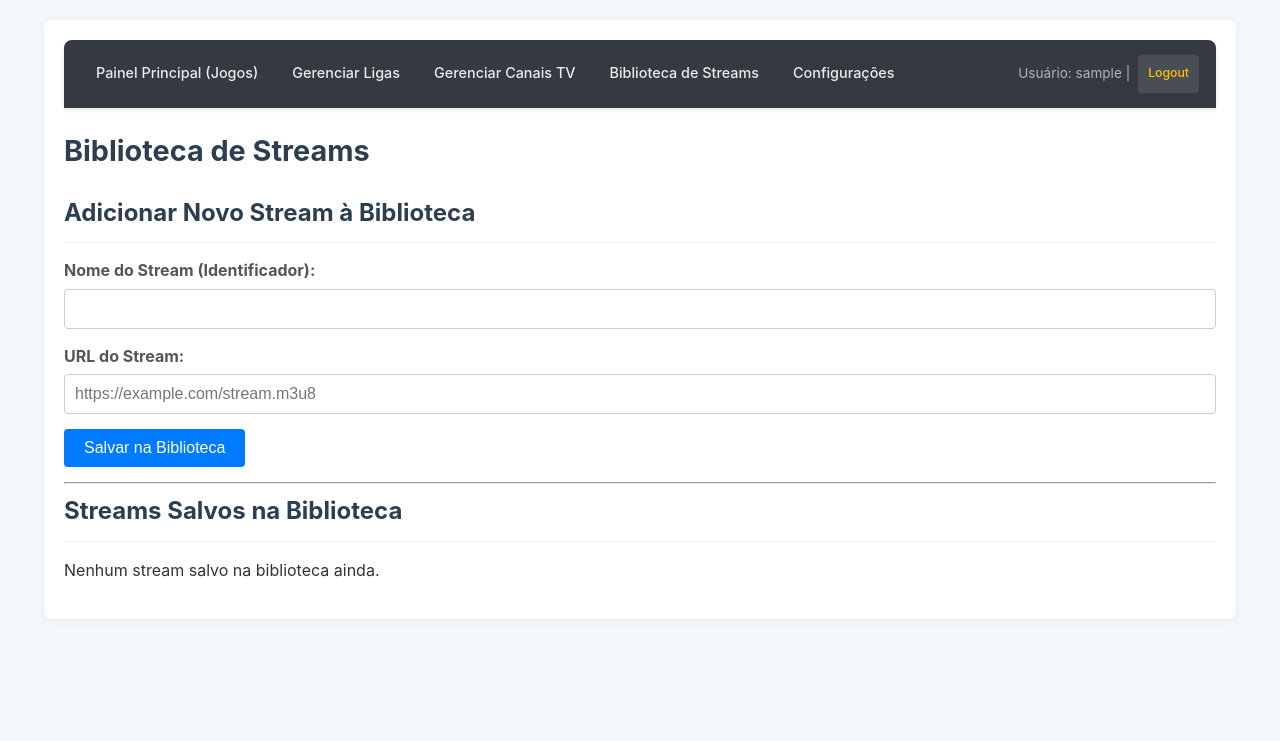
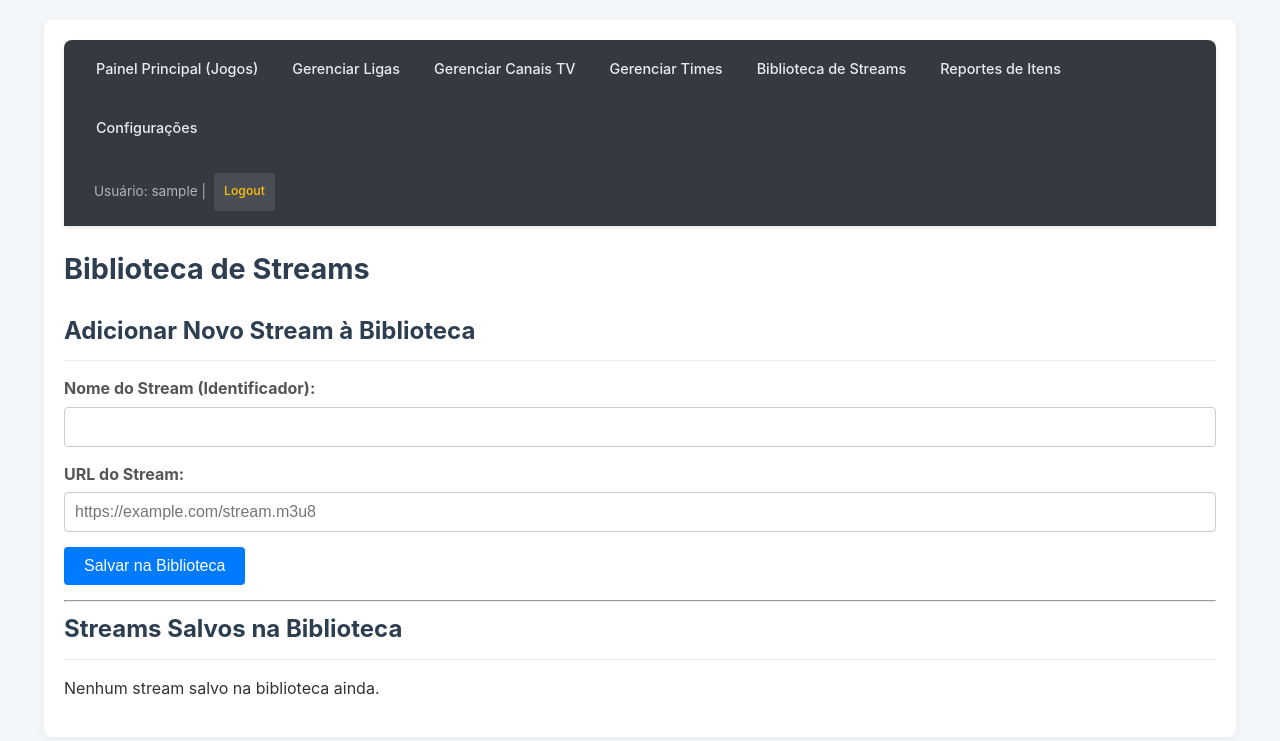
Before and after one commit to XpGameFps/futebol-online, a PHP site: page /admin/manage_saved_streams.php in a window 1280 px wide. Shown: the top 741 px of the page. Run offline with PHP 8.4, Linux system fonts and the light colour scheme; the visitor is signed in with stand-in values (Sample User, id 1); data that the repository does not hold is empty.

Commit message:
fix(admin): v14.6 - Garante consistência do link "Reportes de Itens" na navegação
Este commit (v14.6) corrige a visibilidade do link "Reportes de Itens" no menu de navegação do painel de administração.

O link `<a href="manage_item_reports.php">Reportes de Itens</a>` foi adicionado ou verificado em todos os arquivos de gerenciamento e edição relevantes (como manage_leagues.php, manage_channels.php, edit_league.php, etc.), garantindo que apareça consistentemente entre "Biblioteca de Streams" e "Configurações".

```diff
--- a/admin/edit_channel.php
+++ b/admin/edit_channel.php
@@ -153,6 +153,7 @@ if ($_SERVER["REQUEST_METHOD"] == "GET" && isset($_SESSION['general_message']['m
                 <a href="manage_channels.php">Gerenciar Canais TV</a>
                 <a href="manage_teams.php">Gerenciar Times</a>
                 <a href="manage_saved_streams.php">Biblioteca de Streams</a>
+                <a href="manage_item_reports.php">Reportes de Itens</a>
                 <a href="manage_settings.php">Configurações</a>
             </div>
             <div class="nav-user-info">
--- a/admin/edit_league.php
+++ b/admin/edit_league.php
@@ -140,6 +140,7 @@ if ($_SERVER["REQUEST_METHOD"] == "GET" && isset($_SESSION['general_message']['m
                 <a href="manage_channels.php">Gerenciar Canais TV</a>
                 <a href="manage_teams.php">Gerenciar Times</a>
                 <a href="manage_saved_streams.php">Biblioteca de Streams</a>
+                <a href="manage_item_reports.php">Reportes de Itens</a>
                 <a href="manage_settings.php">Configurações</a>
             </div>
             <div class="nav-user-info">
--- a/admin/edit_match.php
+++ b/admin/edit_match.php
@@ -219,6 +219,7 @@ if ($_SERVER["REQUEST_METHOD"] == "GET" && isset($_SESSION['general_message']['a
                 <a href="manage_channels.php">Gerenciar Canais TV</a>
                 <a href="manage_teams.php">Gerenciar Times</a>
                 <a href="manage_saved_streams.php">Biblioteca de Streams</a>
+                <a href="manage_item_reports.php">Reportes de Itens</a>
                 <a href="manage_settings.php">Configurações</a>
             </div>
             <div class="nav-user-info">
--- a/admin/edit_saved_stream.php
+++ b/admin/edit_saved_stream.php
@@ -121,7 +121,9 @@ if ($_SERVER["REQUEST_METHOD"] == "GET" && isset($_SESSION['general_message']['m
                 <a href="index.php">Painel Principal (Jogos)</a>
                 <a href="manage_leagues.php">Gerenciar Ligas</a>
                 <a href="manage_channels.php">Gerenciar Canais TV</a>
+                <a href="manage_teams.php">Gerenciar Times</a>
                 <a href="manage_saved_streams.php">Biblioteca de Streams</a>
+                <a href="manage_item_reports.php">Reportes de Itens</a>
                 <a href="manage_settings.php">Configurações</a>
             </div>
             <div class="nav-user-info">
--- a/admin/edit_stream.php
+++ b/admin/edit_stream.php
@@ -97,6 +97,7 @@ if ($_SERVER["REQUEST_METHOD"] == "GET" && isset($_SESSION['general_message']['a
                 <a href="manage_channels.php">Gerenciar Canais TV</a>
                 <a href="manage_teams.php">Gerenciar Times</a>
                 <a href="manage_saved_streams.php">Biblioteca de Streams</a>
+                <a href="manage_item_reports.php">Reportes de Itens</a>
                 <a href="manage_settings.php">Configurações</a>
             </div>
             <div class="nav-user-info">
--- a/admin/edit_team.php
+++ b/admin/edit_team.php
@@ -156,8 +156,9 @@ if ($_SERVER["REQUEST_METHOD"] == "GET" && isset($_SESSION['general_message']['m
             <a href="index.php">Painel Principal (Jogos)</a>
             <a href="manage_leagues.php">Gerenciar Ligas</a>
             <a href="manage_channels.php">Gerenciar Canais TV</a>
+            <a href="manage_teams.php">Gerenciar Times</a>
             <a href="manage_saved_streams.php">Biblioteca de Streams</a>
-            <a href="manage_teams.php">Gerenciar Times</a>
+            <a href="manage_item_reports.php">Reportes de Itens</a>
             <a href="manage_settings.php">Configurações</a>
         </div>
         <div class="nav-user-info">
--- a/admin/manage_channels.php
+++ b/admin/manage_channels.php
@@ -75,6 +75,7 @@ try {
                 <a href="manage_channels.php">Gerenciar Canais TV</a>
                 <a href="manage_teams.php">Gerenciar Times</a>
                 <a href="manage_saved_streams.php">Biblioteca de Streams</a>
+                <a href="manage_item_reports.php">Reportes de Itens</a>
                 <a href="manage_settings.php">Configurações</a>
             </div>
             <div class="nav-user-info">
--- a/admin/manage_leagues.php
+++ b/admin/manage_leagues.php
@@ -58,6 +58,7 @@ try {
                 <a href="manage_channels.php">Gerenciar Canais TV</a>
                 <a href="manage_teams.php">Gerenciar Times</a>
                 <a href="manage_saved_streams.php">Biblioteca de Streams</a>
+                <a href="manage_item_reports.php">Reportes de Itens</a>
                 <a href="manage_settings.php">Configurações</a>
             </div>
             <div class="nav-user-info">
--- a/admin/manage_saved_streams.php
+++ b/admin/manage_saved_streams.php
@@ -105,7 +105,9 @@ try {
                 <a href="index.php">Painel Principal (Jogos)</a>
                 <a href="manage_leagues.php">Gerenciar Ligas</a>
                 <a href="manage_channels.php">Gerenciar Canais TV</a>
+                <a href="manage_teams.php">Gerenciar Times</a>
                 <a href="manage_saved_streams.php">Biblioteca de Streams</a>
+                <a href="manage_item_reports.php">Reportes de Itens</a>
                 <a href="manage_settings.php">Configurações</a>
             </div>
             <div class="nav-user-info">
--- a/admin/manage_settings.php
+++ b/admin/manage_settings.php
@@ -63,6 +63,7 @@ try {
                 <a href="manage_channels.php">Gerenciar Canais TV</a>
                 <a href="manage_teams.php">Gerenciar Times</a>
                 <a href="manage_saved_streams.php">Biblioteca de Streams</a>
+                <a href="manage_item_reports.php">Reportes de Itens</a>
                 <a href="manage_settings.php">Configurações</a>
             </div>
             <div class="nav-user-info">
--- a/admin/manage_teams.php
+++ b/admin/manage_teams.php
@@ -149,8 +149,9 @@ try {
             <a href="index.php">Painel Principal (Jogos)</a>
             <a href="manage_leagues.php">Gerenciar Ligas</a>
             <a href="manage_channels.php">Gerenciar Canais TV</a>
+            <a href="manage_teams.php">Gerenciar Times</a>
             <a href="manage_saved_streams.php">Biblioteca de Streams</a>
-            <a href="manage_teams.php">Gerenciar Times</a>
+            <a href="manage_item_reports.php">Reportes de Itens</a>
             <a href="manage_settings.php">Configurações</a>
         </div>
         <div class="nav-user-info">
```
